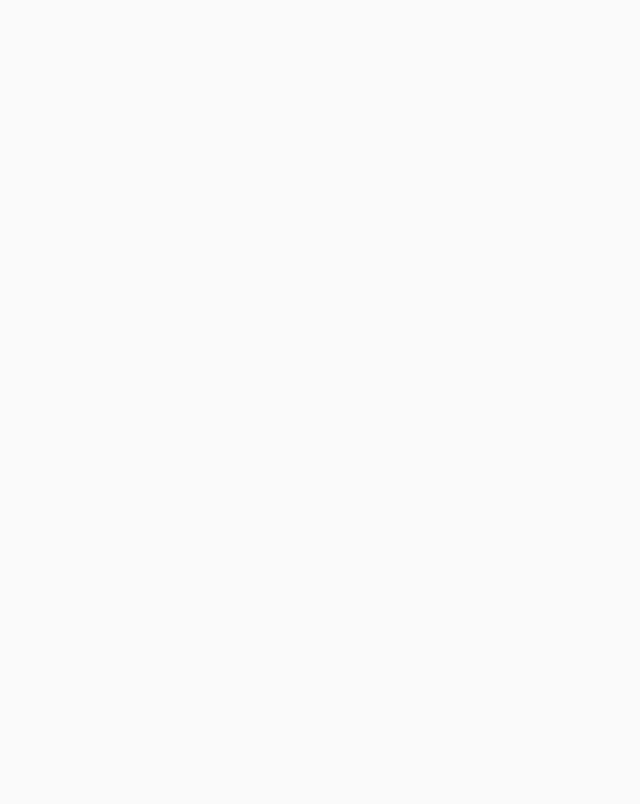
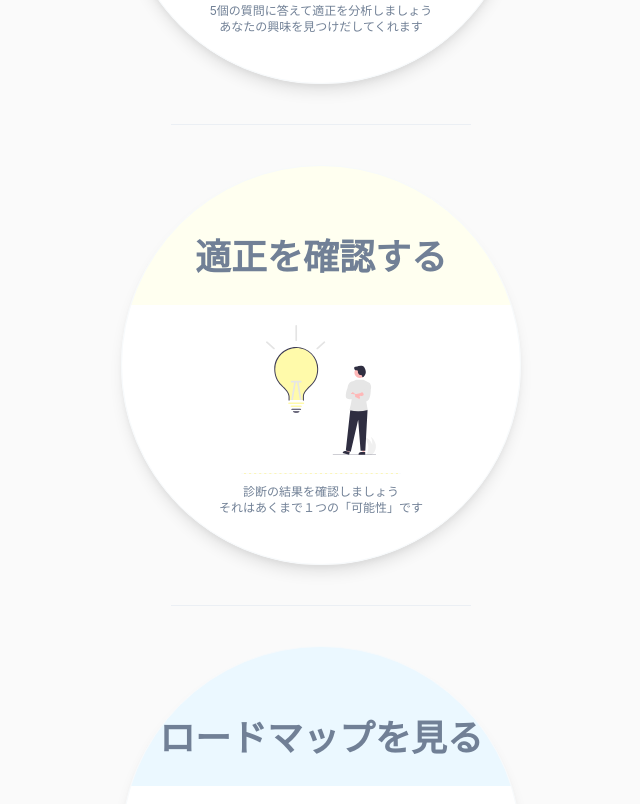
Before and after one commit to daistar-hoshi/yumemiti-next, a Next.js app: page / in a window 1280 px wide. Shown: the part 1940-2744 px from the top of the page, without its empty margins (319-959 px from the left). Before the commit the page ends 1352 px from the top, so only its background shows below. Built offline with nearby package versions, Linux system fonts and the light colour scheme.

Commit message:
✨ Lectureセクションの実装

```diff
--- /dev/null
+++ b/src/components/atoms/text/lp/lecture/SectionTitle.jsx
@@ -0,0 +1,9 @@
+import { Heading } from "@chakra-ui/react";
+
+export default function SectionTitle() {
+    return (
+        <Heading as="h2" fontSize={"6xl"}>
+            HOW TO USE
+        </Heading>
+    )
+}
--- /dev/null
+++ b/src/components/organisms/layout/DiagnosisStep.jsx
@@ -0,0 +1,47 @@
+import { Circle, Divider, Heading, Image, Text } from "@chakra-ui/react";
+
+export default function DiagnosisStep(props) {
+    return (
+        <Circle
+            size={400}
+            bgGradient={`linear(${props.color}.50 0%, ${props.color}.50 35%, white 35%, white 100%)`}
+            m={"auto"}
+            mb={50}
+            borderWidth={1}
+            borderColor={"gray.50"}
+            boxShadow={"lg"}
+            flexDirection={"column"}
+            position={"relative"}
+        >
+            <Heading
+                as={"h3"}
+                p={30}
+                position={"absolute"}
+                top={"10%"}
+                color={"gray.500"}
+            >
+                {props.title}
+            </Heading>
+            <Image
+                src={props.src}
+                alt="my-answer"
+                boxSize={130}
+                w={"fit-content"}
+                m={"auto"}
+                position={"absolute"}
+                top={"40%"}
+            />
+            <Divider w={"40%"} position={"absolute"} top={"77%"} variant={"dashed"} bg={`${props.color}.200`}/>
+            <Text
+                fontSize={12}
+                color={"gray.500"}
+                lineHeight={4}
+                textAlign={"center"}
+                position={"absolute"}
+                bottom={"12%"}
+            >
+                {props.children}
+            </Text>
+        </Circle>
+    )
+}
--- /dev/null
+++ b/src/components/organisms/section/lp/Lecture.jsx
@@ -0,0 +1,52 @@
+import { Divider, VStack } from "@chakra-ui/react";
+
+import DiagnosisStep from "src/components/organisms/layout/DiagnosisStep";
+import SectionTitle from "src/components/atoms/text/lp/lecture/SectionTitle";
+import step1 from "public/images/step/step1.svg";
+import step2 from "public/images/step/step2.svg";
+import step3 from "public/images/step/step3.svg";
+
+export default function Lecture() {
+    return (
+        <VStack
+            spacing={10}
+            py={"20vh"}
+            bgColor={"rgb(250,250,250)"}
+        >
+            <SectionTitle />
+            <DiagnosisStep
+                title="質問に答える"
+                color="pink"
+                src={step1.src}
+            >
+                5個の質問に答えて適正を分析しましょう
+                <br />
+                あなたの興味を見つけだしてくれます
+            </DiagnosisStep>
+
+            <Divider w={300}/>
+
+            <DiagnosisStep
+                title="適正を確認する"
+                color="yellow"
+                src={step2.src}
+            >
+                診断の結果を確認しましょう
+                <br />
+                それはあくまで１つの「可能性」です
+            </DiagnosisStep>
+
+            <Divider w={300}/>
+
+            <DiagnosisStep
+                title="ロードマップを見る"
+                color="blue"
+                src={step3.src}
+            >
+                今やるべきことを見てみましょう
+                <br />
+                1歩目を見届けるまでが、私のお仕事です
+            </DiagnosisStep>
+        </VStack>
+    )
+}
--- a/src/pages/index.jsx
+++ b/src/pages/index.jsx
@@ -3,6 +3,8 @@ import { Box } from "@chakra-ui/react";
 import MainVisual from "src/components/organisms/section/lp/MainVisual";
 import About from "src/components/organisms/section/lp/About";
 import Header from "src/components/organisms/layout/Header";
+import DiagnosisStep from "src/components/organisms/layout/DiagnosisStep";
+import Lecture from "src/components/organisms/section/lp/Lecture";
 
 export default function Home() {
   return (
@@ -14,6 +16,9 @@ export default function Home() {
       <Box as="section">
         <About />
       </Box>
+      <Box as="section">
+        <Lecture />
+      </Box>
     </div>
   )
 }
```
